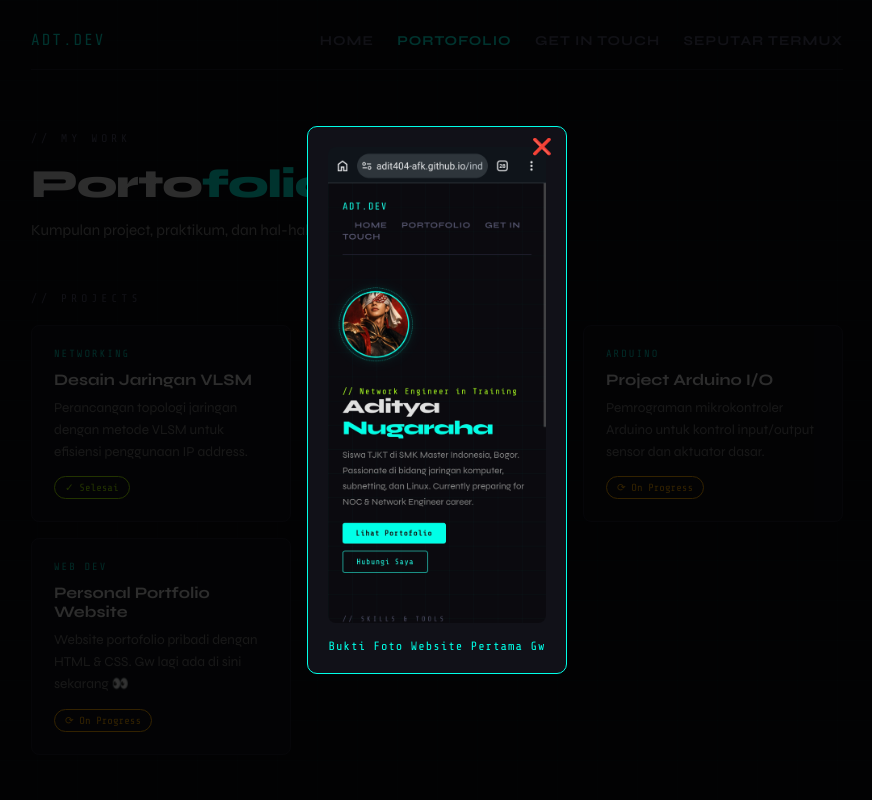
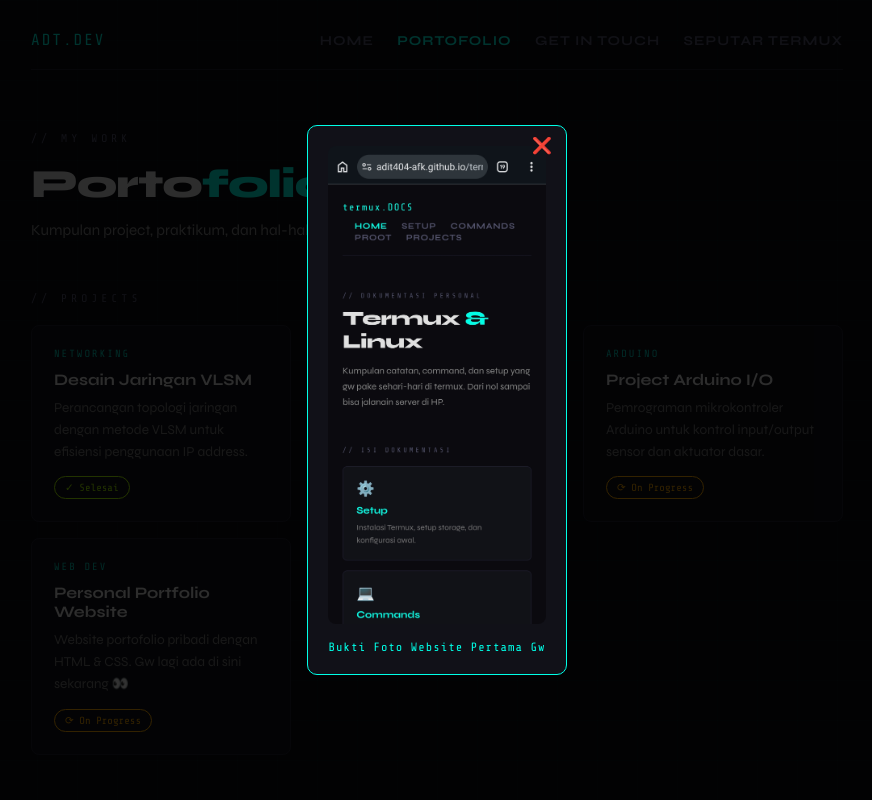
Before and after one commit to ADIT404-afk/ADIT404-afk.github.io, a plain HTML site: page portofolio.html in a window 1280 px wide. Both pictures are taken after a click on the element 364 px from the left and 646 px from the top of the page. Shown: the top 800 px of the page, without its empty margins (203-1075 px from the left). Drawn offline with nearby package versions, Linux system fonts and the light colour scheme.

Commit message:
update web

```diff
--- a/portofolio.html
+++ b/portofolio.html
@@ -401,7 +401,7 @@
   <div class="modal" id="modalWebsite">
     <div class="modal-box">
       <span class="modal-close" onclick="tutupModalWebsite()">❌</span>
-      <img src="img/website.jpg" alt="Foto website" />
+      <img src="img/website_pertama.jpg" alt="Foto website" />
       <p>Bukti Foto Website Pertama Gw</p>
     </div>
   </div>
```
Also changed, not shown: img/website.jpg (deleted), img/website_pertama.jpg (added), 1 other file.
